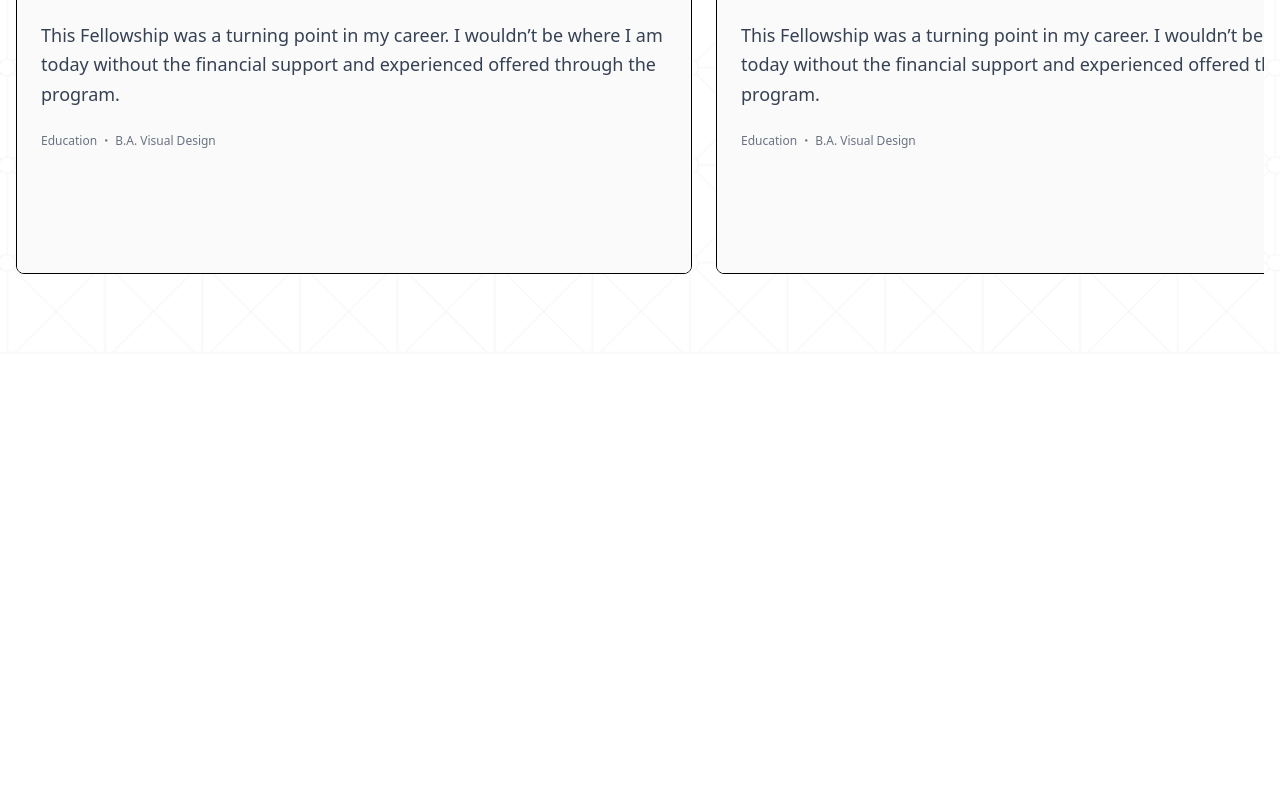
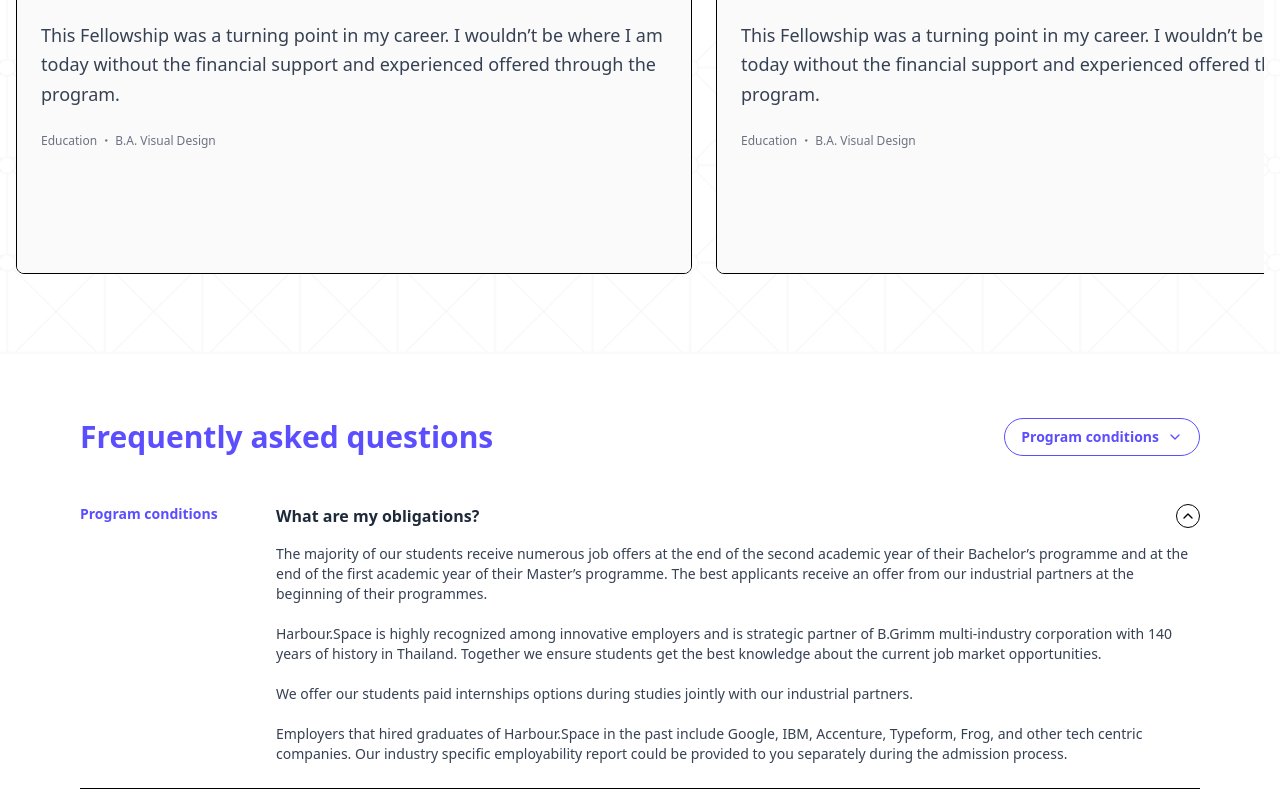
Before and after one commit to MahmoudGh01/tech_challenge, a React (Vite) app: page / in a window 1280 px wide. Shown: the part 2000-2797 px from the top of the page. Before the commit the page ends 2354 px from the top, so only its background shows below. Built offline with nearby package versions, Linux system fonts and the light colour scheme.

Commit message:
Add FAQSection

```diff
--- a/package.json
+++ b/package.json
@@ -13,6 +13,7 @@
     "@tailwindcss/vite": "^4.1.3",
     "@use-gesture/react": "^10.3.1",
     "framer-motion": "^12.6.3",
+    "lucide-react": "^0.487.0",
     "react": "^19.0.0",
     "react-dom": "^19.0.0",
     "tailwindcss": "^4.1.3"
--- a/src/App.jsx
+++ b/src/App.jsx
@@ -1,21 +1,22 @@
-import React from 'react';
-import Navbar from './components/Navbar.jsx';
-import HeroSection from "./components/HeroSection.jsx";
-import AboutSection from "./components/AboutSection.jsx";
-import CommitmentSection from "./components/CommitmentSection.jsx";
-import Testimonials from "./components/Testimonials.jsx";
+import React from 'react'
+import Navbar from './components/Navbar'
+import HeroSection from './components/HeroSection'
+import AboutSection from './components/AboutSection'
+import CommitmentSection from './components/CommitmentSection'
+import Testimonials from './components/Testimonials'
+import FaqSection from './components/FaqSection'
 
 function App() {
     return (
-        <>
+        <main className="bg-white text-black">
             <Navbar />
             <HeroSection />
             <AboutSection />
             <CommitmentSection />
             <Testimonials />
-
-        </>
-    );
+            <FaqSection />
+        </main>
+    )
 }
 
-export default App;
+export default App
--- /dev/null
+++ b/src/components/faqSection.jsx
@@ -0,0 +1,117 @@
+import React, { useState } from 'react'
+import { ChevronDown, ChevronUp } from 'lucide-react'
+import { AnimatePresence, motion } from 'framer-motion'
+
+const faqData = [
+    {
+        category: 'Program conditions',
+        question: 'What are my obligations?',
+        answer: `The majority of our students receive numerous job offers at the end of the second academic year of their Bachelor’s programme and at the end of the first academic year of their Master’s programme. The best applicants receive an offer from our industrial partners at the beginning of their programmes.
+
+Harbour.Space is highly recognized among innovative employers and is strategic partner of B.Grimm multi-industry corporation with 140 years of history in Thailand. Together we ensure students get the best knowledge about the current job market opportunities.
+
+We offer our students paid internships options during studies jointly with our industrial partners.
+
+Employers that hired graduates of Harbour.Space in the past include Google, IBM, Accenture, Typeform, Frog, and other tech centric companies. Our industry specific employability report could be provided to you separately during the admission process.`
+    },
+    {
+        category: 'Program conditions',
+        question: 'Do I get a job placement upon graduation?',
+        answer: `Yes. You are guaranteed a job placement upon graduation with SCG.`
+    },
+    {
+        category: 'Program conditions',
+        question: 'What if I want to start my own company?',
+        answer: `You’ll have access to mentorship, funding and support from our network of entrepreneurs and investors.`
+    },
+    {
+        category: 'Program conditions',
+        question: 'Do I need a visa?',
+        answer: `Yes, we support students in obtaining the necessary visas.`
+    }
+]
+
+const categories = ['All', 'Admissions', 'Harbour.Space', 'SCG', 'Living in Bangkok', 'Program conditions']
+
+const FaqSection = () => {
+    const [activeIndex, setActiveIndex] = useState(0)
+    const [filter, setFilter] = useState('Program conditions')
+    const [showDropdown, setShowDropdown] = useState(false)
+
+    const filteredFaq = faqData.filter(f => filter === 'All' || f.category === filter)
+
+    return (
+        <section className="w-full px-4 py-16 max-w-6xl mx-auto">
+            <div className="flex justify-between items-center mb-6 flex-wrap gap-4">
+                <h2 className="text-2xl md:text-3xl font-bold text-[#5B4EFF]">Frequently asked questions</h2>
+                <div className="relative">
+                    <button
+                        className="border border-[#5B4EFF] px-4 py-2 rounded-full text-[#5B4EFF] font-semibold text-sm flex items-center gap-2"
+                        onClick={() => setShowDropdown(!showDropdown)}
+                    >
+                        {filter}
+                        <ChevronDown size={16} className={`${showDropdown ? 'rotate-180' : ''} transition`} />
+                    </button>
+                    {showDropdown && (
+                        <ul className="absolute top-full left-0 mt-2 w-56 bg-white border rounded-xl shadow-lg z-10 overflow-hidden">
+                            {categories.map((cat, idx) => (
+                                <li
+                                    key={idx}
+                                    className="px-4 py-2 hover:bg-gray-100 cursor-pointer text-sm"
+                                    onClick={() => {
+                                        setFilter(cat)
+                                        setShowDropdown(false)
+                                    }}
+                                >
+                                    {cat}
+                                </li>
+                            ))}
+                        </ul>
+                    )}
+                </div>
+            </div>
+
+            <div className="flex flex-col divide-y">
+                {filteredFaq.map((item, idx) => {
+                    const isOpen = activeIndex === idx
+                    return (
+                        <div key={idx} className="py-6">
+                            <div className="flex items-start gap-4">
+                                <p className="text-[#5B4EFF] font-semibold text-sm w-[180px] shrink-0">{item.category}</p>
+                                <div className="flex-1">
+                                    <div className="flex justify-between items-start gap-4">
+                                        <p className="font-semibold text-gray-800 text-base">{item.question}</p>
+                                        <button
+                                            className="w-6 h-6 rounded-full border flex items-center justify-center shrink-0"
+                                            onClick={() => setActiveIndex(isOpen ? -1 : idx)}
+                                        >
+                                            {isOpen ? <ChevronUp size={16} /> : <ChevronDown size={16} />}
+                                        </button>
+                                    </div>
+
+                                    <AnimatePresence initial={false}>
+                                        {isOpen && (
+                                            <motion.div
+                                                initial={{ opacity: 0, height: 0 }}
+                                                animate={{ opacity: 1, height: 'auto' }}
+                                                exit={{ opacity: 0, height: 0 }}
+                                                transition={{ duration: 0.3 }}
+                                                className="overflow-hidden"
+                                            >
+                                                <div className="mt-4 text-sm text-gray-700 whitespace-pre-line">
+                                                    {item.answer}
+                                                </div>
+                                            </motion.div>
+                                        )}
+                                    </AnimatePresence>
+                                </div>
+                            </div>
+                        </div>
+                    )
+                })}
+            </div>
+        </section>
+    )
+}
+
+export default FaqSection
```
Also changed, not shown: 1 other file (tests, documents, lock files or other folders).
